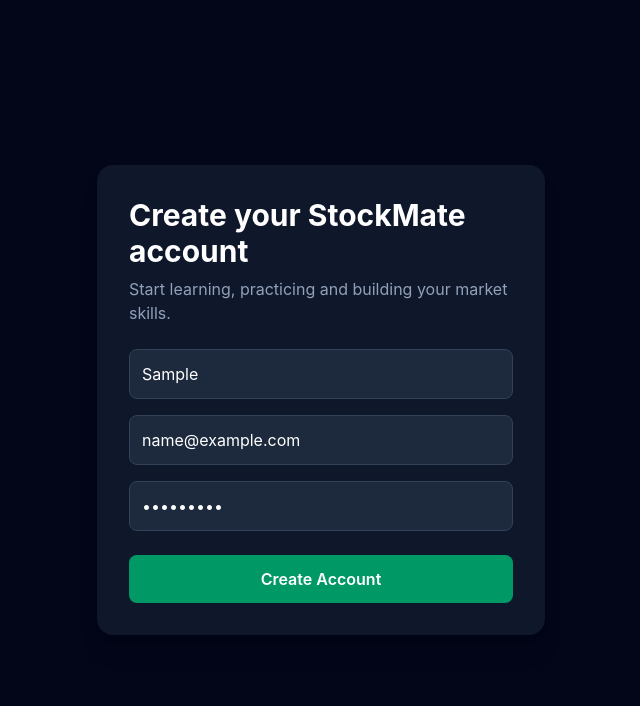
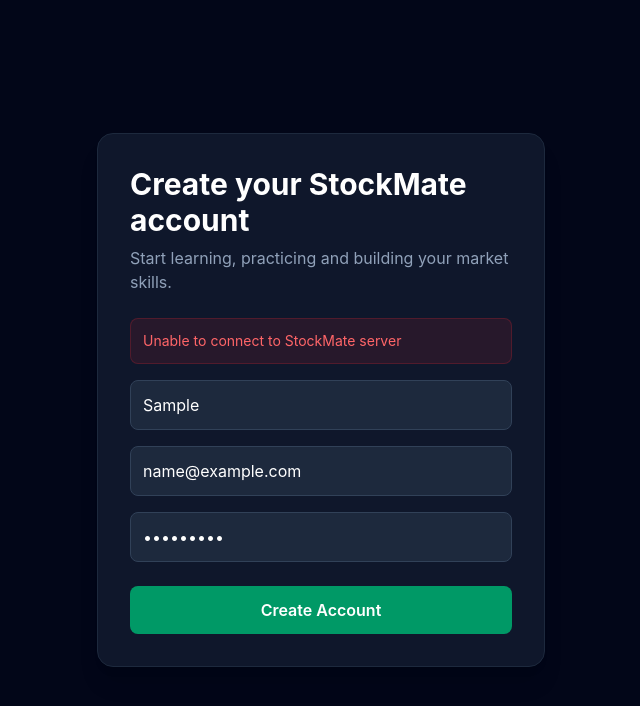
Before and after one commit to anjalikarhale/Stock_Mate, a React (Vite) app in the folder client/: page /register in a window 1280 px wide. Both pictures are taken after typing "Sample", "name@example.com", "Sample123" into the empty fields and a click on the button "Create Account". Shown: the top 706 px of the page, without its empty margins (319-959 px from the left). Built offline with nearby package versions, Linux system fonts and the light colour scheme; no server answers.

Commit message:
Improve registration handling

```diff
--- a/client/src/pages/Register.tsx
+++ b/client/src/pages/Register.tsx
@@ -5,24 +5,42 @@
   const [name, setName] = useState("");
   const [email, setEmail] = useState("");
   const [password, setPassword] = useState("");
+  const [error, setError] = useState("");
+  const [success, setSuccess] = useState("");
 
   const handleRegister = async (e: React.FormEvent) => {
     e.preventDefault();
 
-    const result = await api.register({
-      name,
-      email,
-      password,
-    });
+    setError("");
+    setSuccess("");
 
-    console.log(result);
+    try {
+      const result = await api.register({
+        name,
+        email,
+        password,
+      });
+
+      if (result.user) {
+        setSuccess("Account created successfully! You can now login.");
+
+        setName("");
+        setEmail("");
+        setPassword("");
+      } else {
+        setError(result.message || "Registration failed");
+      }
+    } catch (error) {
+      console.error("Registration error:", error);
+      setError("Unable to connect to StockMate server");
+    }
   };
 
   return (
-    <div className="min-h-screen flex items-center justify-center bg-slate-950">
+    <div className="flex min-h-screen items-center justify-center bg-slate-950 px-4">
       <form
         onSubmit={handleRegister}
-        className="w-full max-w-md rounded-2xl bg-slate-900 p-8 shadow-xl"
+        className="w-full max-w-md rounded-2xl border border-slate-800 bg-slate-900 p-8 shadow-xl"
       >
         <h1 className="mb-2 text-3xl font-bold text-white">
           Create your StockMate account
@@ -32,12 +50,24 @@
           Start learning, practicing and building your market skills.
         </p>
 
+        {error && (
+          <div className="mb-4 rounded-lg border border-red-500/20 bg-red-500/10 p-3 text-sm text-red-400">
+            {error}
+          </div>
+        )}
+
+        {success && (
+          <div className="mb-4 rounded-lg border border-emerald-500/20 bg-emerald-500/10 p-3 text-sm text-emerald-400">
+            {success}
+          </div>
+        )}
+
         <input
           type="text"
           placeholder="Full Name"
           value={name}
           onChange={(e) => setName(e.target.value)}
-          className="mb-4 w-full rounded-lg border border-slate-700 bg-slate-800 p-3 text-white outline-none"
+          className="mb-4 w-full rounded-lg border border-slate-700 bg-slate-800 p-3 text-white outline-none focus:border-emerald-500"
           required
         />
 
@@ -46,7 +76,7 @@
           placeholder="Email"
           value={email}
           onChange={(e) => setEmail(e.target.value)}
-          className="mb-4 w-full rounded-lg border border-slate-700 bg-slate-800 p-3 text-white outline-none"
+          className="mb-4 w-full rounded-lg border border-slate-700 bg-slate-800 p-3 text-white outline-none focus:border-emerald-500"
           required
         />
 
@@ -55,13 +85,13 @@
           placeholder="Password"
           value={password}
           onChange={(e) => setPassword(e.target.value)}
-          className="mb-6 w-full rounded-lg border border-slate-700 bg-slate-800 p-3 text-white outline-none"
+          className="mb-6 w-full rounded-lg border border-slate-700 bg-slate-800 p-3 text-white outline-none focus:border-emerald-500"
           required
         />
 
         <button
           type="submit"
-          className="w-full rounded-lg bg-emerald-600 p-3 font-semibold text-white hover:bg-emerald-500"
+          className="w-full rounded-lg bg-emerald-600 p-3 font-semibold text-white transition hover:bg-emerald-500"
         >
           Create Account
         </button>
```
